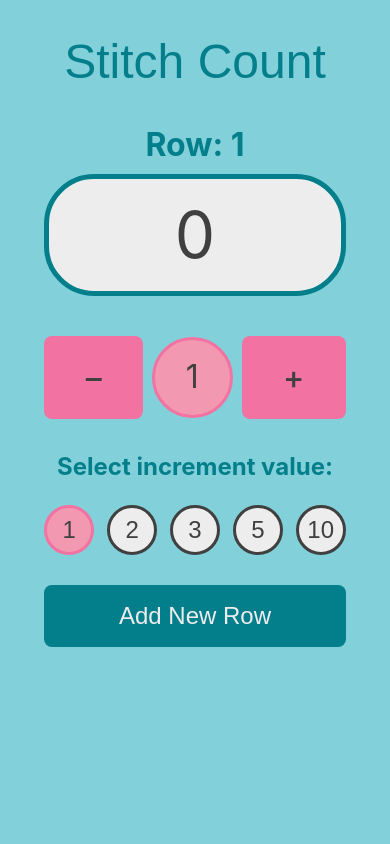
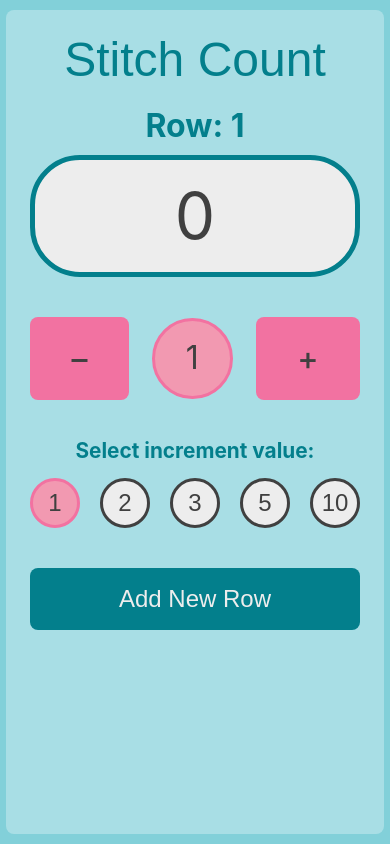
Before and after one commit to mmolli55/Stitch-Count, a React (Vite) app: page / in a window 390 px wide. Built offline with nearby package versions, Linux system fonts and the light colour scheme; the HTML template or start-up script is replaced by a standard one; a web font is replaced by a local one.

Commit message:
media query adjustments

```diff
--- a/src/App.css
+++ b/src/App.css
@@ -1,6 +1,11 @@
 #root {
   max-width: 1280px;
+  min-width: 330px;
   margin: 0 auto;
-  padding: 1rem;
+  padding: 1.5rem;
   text-align: center;
+  background-color: rgba(255, 255, 255, .3);
+  border-radius: 8px;
+  margin-top: 10px;
+  margin-bottom: 10px;
 }
--- a/src/App.jsx
+++ b/src/App.jsx
@@ -108,7 +108,7 @@ function App() {
       </div>
 
       <div className="new-row-btn-container">
-          <button className="btn-new-row" onClick={() => addNewRow(count)}>Add New Row</button>
+        <button className="btn-new-row" onClick={() => addNewRow(count)}>Add New Row</button>
       </div>
 
       <div className="all-rows-container">
@@ -119,7 +119,6 @@ function App() {
         </p>}
         {rowElements}
       </div>
-
     </>
   )
 }
--- a/src/index.css
+++ b/src/index.css
@@ -30,7 +30,7 @@ body {
   font-size: 3em;
   line-height: 1.1;
   color: #037F8C;
-  margin: 20px;
+  margin: 0;
 }
 
 .row-number-display {
@@ -38,6 +38,7 @@ body {
   color: #037F8C;
   font-size: 2em;
   font-weight: bold;
+  margin-top: 15px;
   margin-bottom: 5px;
 }
 
@@ -88,14 +89,15 @@ body {
 }
 
 .increment-text {
-  margin-top: 30px;
-  font-size: 1.5em;
-  margin-bottom: 20px;
+  margin-top: 35px;
+  margin-bottom: 12px;
+  font-size: 1.3em;
   color:#037F8C;
   font-weight: bold;
 }
 
 .new-row-btn-container {
+  margin-top: 10px;
 }
 
 /* Buttons */
@@ -170,3 +172,10 @@ body {
   height: 40px;
   border-radius: 8px;
 }
+
+/* Media Queries */
+@media only screen and (max-width: 371px) {
+  .title {
+    font-size: 2.6em;
+  }
+}
```
